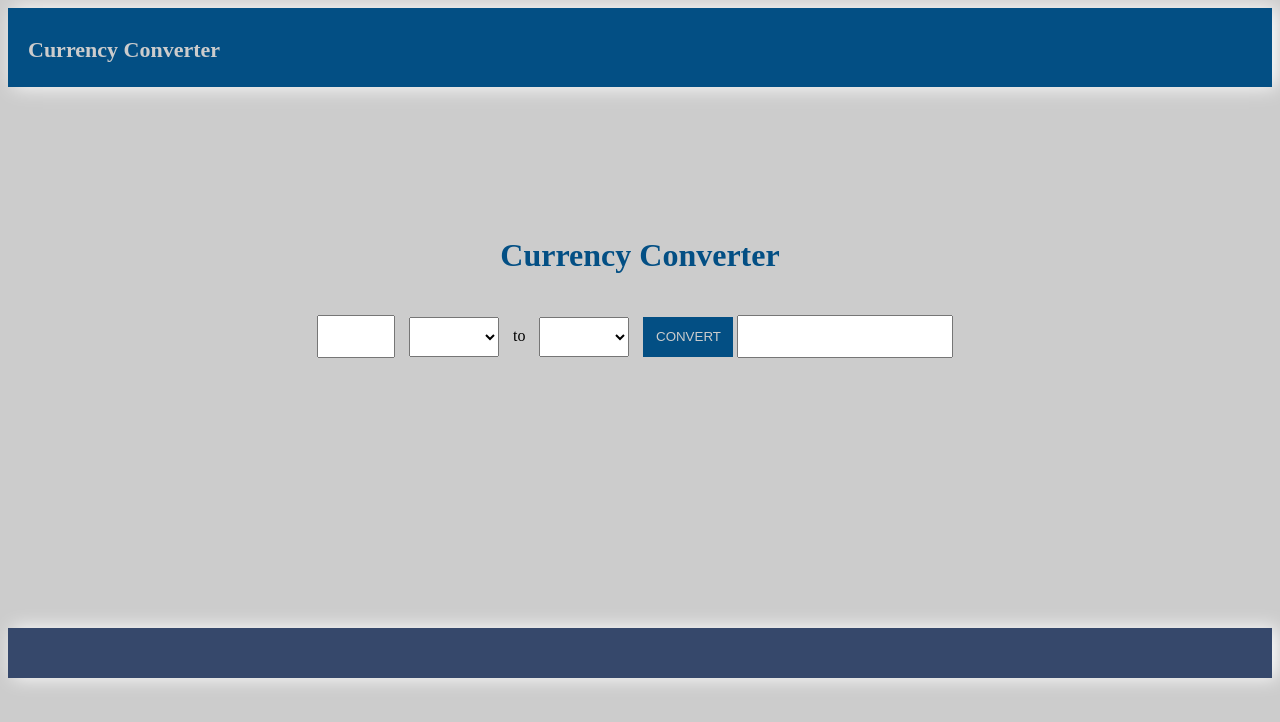
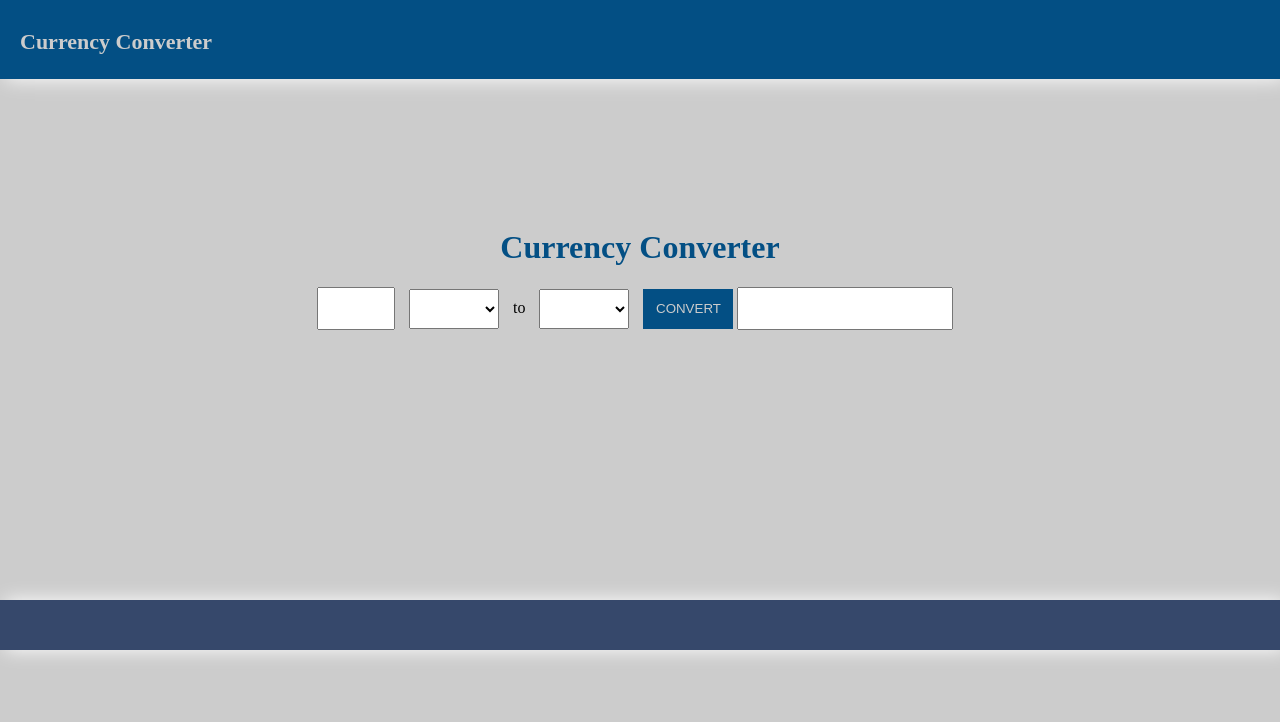
Before and after one commit to santos112/Currency-Converter, a plain HTML site: page index.html in a window 1280 px wide. Drawn offline with Linux system fonts and the light colour scheme; no server answers.

Commit message:
Update style.css

```diff
--- a/style.css
+++ b/style.css
@@ -4,6 +4,8 @@
 
 body{
 	background-color: #ccc;
+	padding: 0;
+	margin:0;
 }
 
 #header{
@@ -67,9 +69,9 @@ body{
 
 
 #converter{
-margin-top: ;
+margin-top: 20px;
 margin-bottom:270px ;
-padding-top: 20px;
+list-style: inline-block;
 
 
 }
```
